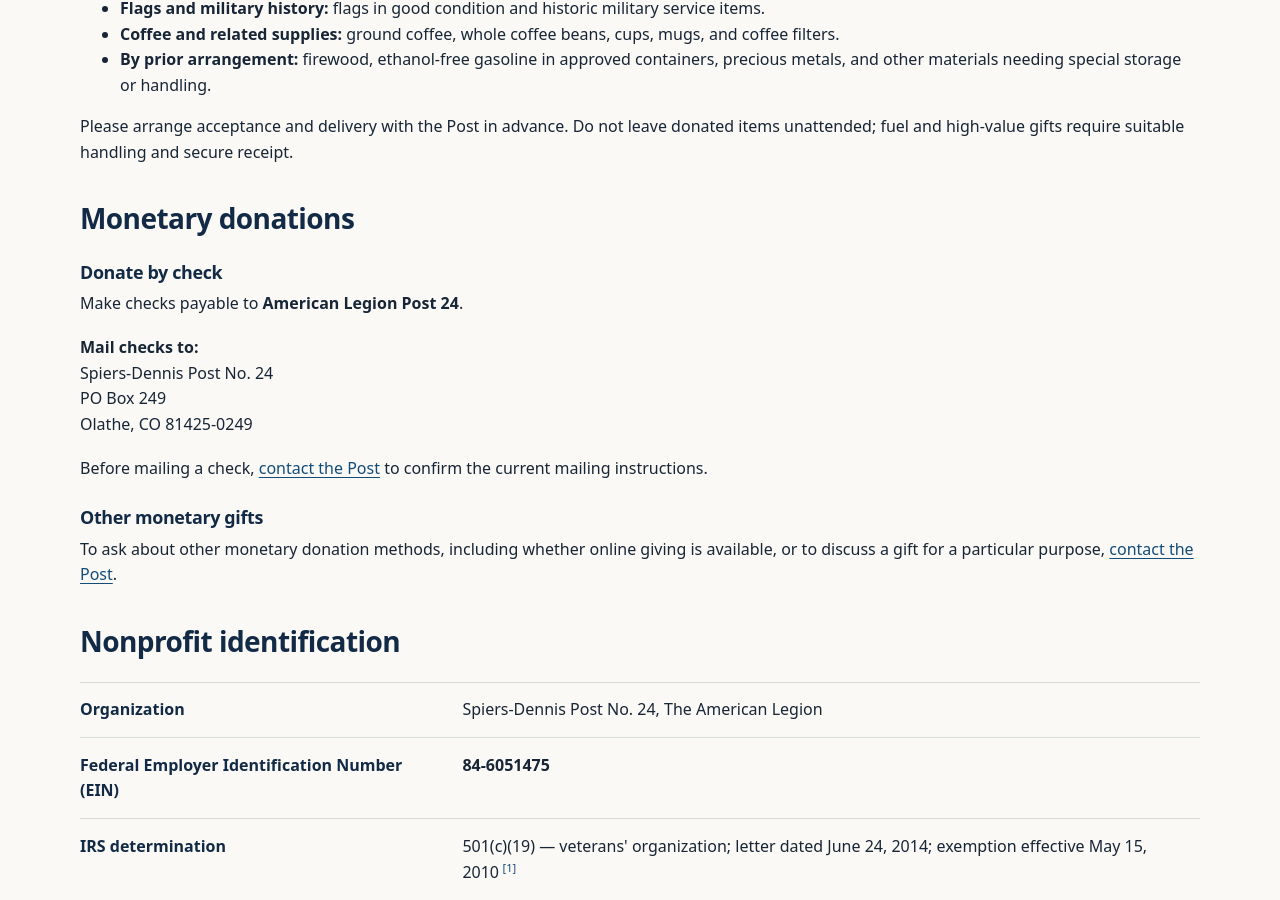
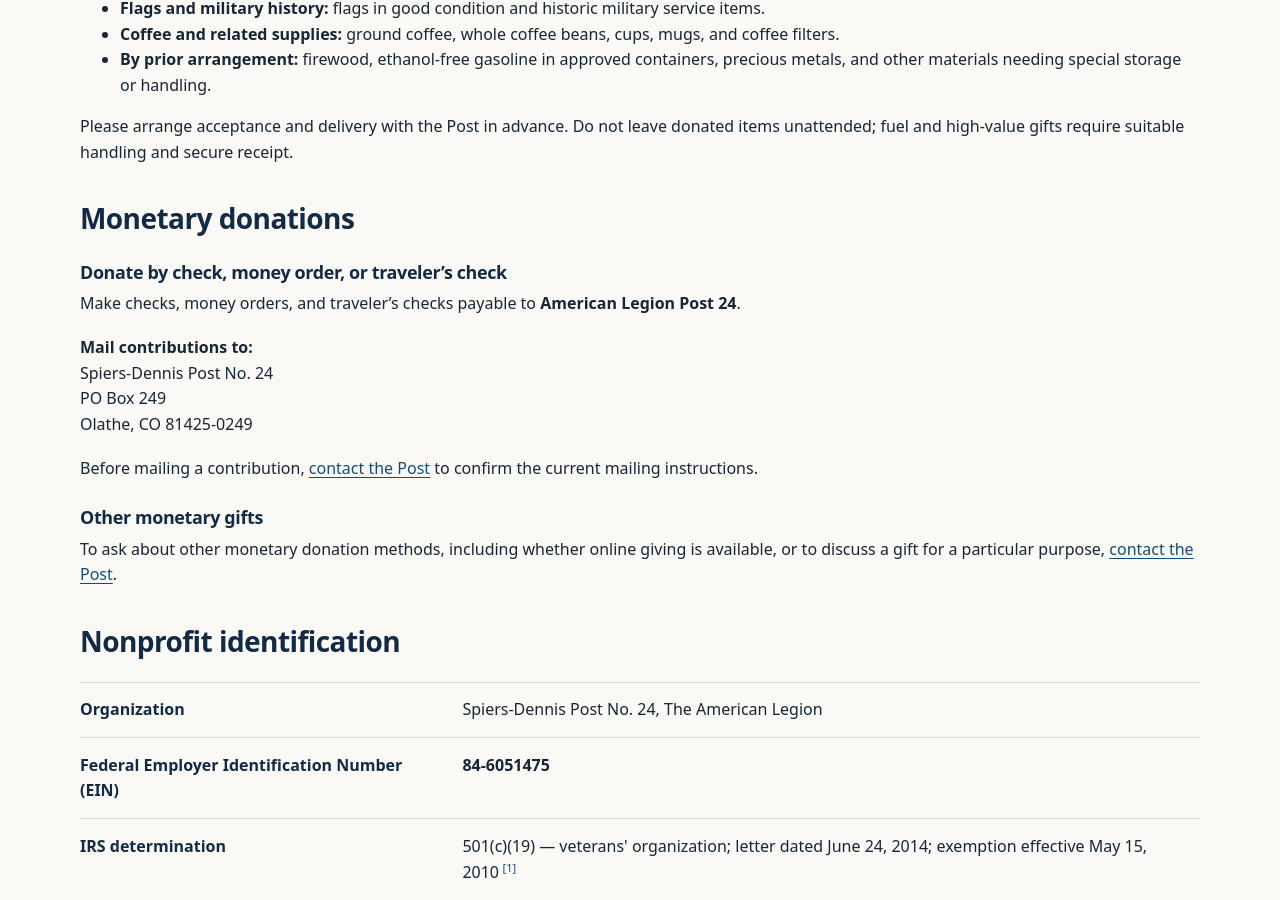
Before and after one commit to SPIERS-DENNIS-POST/spiers-dennis-post.github.io, a Jekyll site: the page built from donate/index.md, in a window 1280 px wide and 900 px high, scrolled down 811 px. Built offline with Jekyll 4.4.1, drawn with Linux system fonts in a browser that asks for light colours.

Commit message:
Add accepted money orders and traveler's checks to donation instructions

```diff
--- a/donate/index.md
+++ b/donate/index.md
@@ -35,10 +35,10 @@
 Please arrange acceptance and delivery with the Post in advance. Do not leave donated items unattended; fuel and high-value gifts require suitable handling and secure receipt.
 
 ## Monetary donations
-### Donate by check
-Make checks payable to **American Legion Post 24**.
-<p><strong>Mail checks to:</strong><br>{{ site.data.post.name | escape }}<br>PO Box {{ site.data.post.mailing_address.post_office_box | escape }}<br>{{ site.data.post.mailing_address.city | escape }}, {{ site.data.post.mailing_address.region | escape }} {{ site.data.post.mailing_address.postal_code | escape }}</p>
-Before mailing a check, <a href="{{ '/contact/' | relative_url }}">contact the Post</a> to confirm the current mailing instructions.
+### Donate by check, money order, or traveler's check
+Make checks, money orders, and traveler's checks payable to **American Legion Post 24**.
+<p><strong>Mail contributions to:</strong><br>{{ site.data.post.name | escape }}<br>PO Box {{ site.data.post.mailing_address.post_office_box | escape }}<br>{{ site.data.post.mailing_address.city | escape }}, {{ site.data.post.mailing_address.region | escape }} {{ site.data.post.mailing_address.postal_code | escape }}</p>
+Before mailing a contribution, <a href="{{ '/contact/' | relative_url }}">contact the Post</a> to confirm the current mailing instructions.
 ### Other monetary gifts
 To ask about other monetary donation methods, including whether online giving is available, or to discuss a gift for a particular purpose, <a href="{{ '/contact/' | relative_url }}">contact the Post</a>.
 ## Nonprofit identification
```
